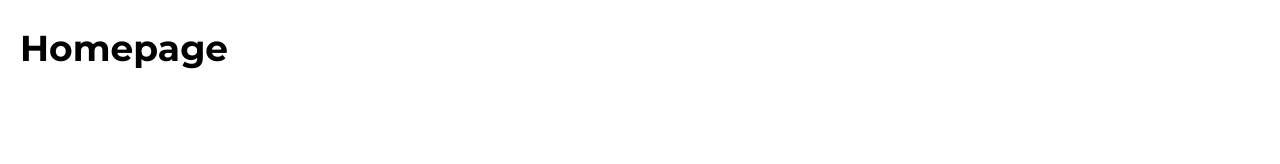
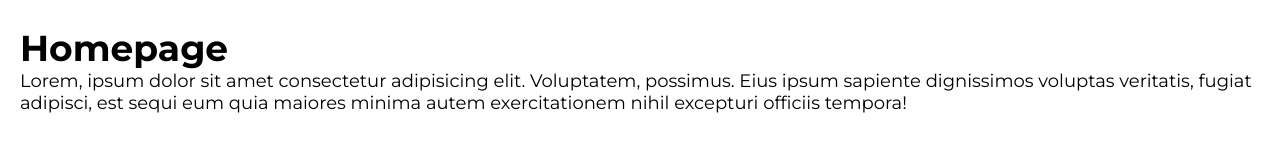
Before and after one commit to nrundstadler/OCR-P11-kasa, a React (Vite) app: page / in a window 1280 px wide. Shown: the part 137-301 px from the top of the page. Built offline with nearby package versions, Linux system fonts and the light colour scheme.

Commit message:
Set up React Router and added links in the header

```diff
--- a/package.json
+++ b/package.json
@@ -11,7 +11,8 @@
   },
   "dependencies": {
     "react": "^19.0.0",
-    "react-dom": "^19.0.0"
+    "react-dom": "^19.0.0",
+    "react-router-dom": "^7.2.0"
   },
   "devDependencies": {
     "@eslint/js": "^9.21.0",
--- a/src/App.jsx
+++ b/src/App.jsx
@@ -1,17 +1,15 @@
+import { Outlet } from "react-router-dom";
+
 import styles from "./App.module.scss";
 import Header from "./components/Header/Header";
 import Footer from "./components/Footer/Footer";
-import Homepage from "./pages/Homepage/Homepage";
-import Apartment from "./pages/Apartment/Apartment";
-import About from "./pages/about/About";
-import Error404 from "./pages/Error404/Error404";
 
 function App() {
   return (
     <div className={`${styles.appContainer}`}>
       <Header />
       <main className="flex-fill container">
-        <Homepage />
+        <Outlet />
       </main>
       <Footer />
     </div>
--- a/src/components/Header/Header.jsx
+++ b/src/components/Header/Header.jsx
@@ -1,5 +1,6 @@
 import styles from "./Header.module.scss";
 import logo from "../../assets/images/logo.svg";
+import { NavLink } from "react-router-dom";
 
 function Header() {
   return (
@@ -10,12 +11,10 @@ function Header() {
       <nav className={styles.navbar}>
         <ul className="d-flex flex-row">
           <li>
-            <a href="#" className="active">
-              Accueil
-            </a>
+            <NavLink to="/">Accueil</NavLink>
           </li>
           <li>
-            <a href="#">A Propos</a>
+            <NavLink to="/about">A Propos</NavLink>
           </li>
         </ul>
       </nav>
--- a/src/main.jsx
+++ b/src/main.jsx
@@ -1,10 +1,11 @@
 import { StrictMode } from "react";
 import { createRoot } from "react-dom/client";
 import "./assets/styles/index.scss";
-import App from "./App.jsx";
+import { RouterProvider } from "react-router-dom";
+import { router } from "./router";
 
 createRoot(document.getElementById("root")).render(
   <StrictMode>
-    <App />
+    <RouterProvider router={router} />
   </StrictMode>
 );
--- a/src/pages/Error404/Error404.jsx
+++ /dev/null
@@ -1,7 +0,0 @@
-import styles from "./Error404.module.scss";
-
-function Error404() {
-  return <h1>404</h1>;
-}
-
-export default Error404;
--- a/src/pages/Homepage/Homepage.jsx
+++ b/src/pages/Homepage/Homepage.jsx
@@ -1,7 +1,16 @@
 import styles from "./Homepage.module.scss";
 
 function Homepage() {
-  return <h1>Homepage</h1>;
+  return (
+    <>
+      <h1>Homepage</h1>
+      <p>
+        Lorem, ipsum dolor sit amet consectetur adipisicing elit. Voluptatem, possimus. Eius ipsum sapiente dignissimos
+        voluptas veritatis, fugiat adipisci, est sequi eum quia maiores minima autem exercitationem nihil excepturi
+        officiis tempora!
+      </p>
+    </>
+  );
 }
 
 export default Homepage;
--- /dev/null
+++ b/src/pages/NotFound/NotFound.jsx
@@ -0,0 +1,7 @@
+import styles from "./NotFound.module.scss";
+
+function NotFound() {
+  return <h1>404</h1>;
+}
+
+export default NotFound;
--- /dev/null
+++ b/src/router.jsx
@@ -0,0 +1,32 @@
+import { createBrowserRouter } from "react-router-dom";
+
+import App from "./App";
+import Homepage from "./pages/Homepage/Homepage";
+import About from "./pages/About/About";
+import Apartment from "./pages/Apartment/Apartment";
+import NotFound from "./pages/NotFound/NotFound";
+
+export const router = createBrowserRouter([
+  {
+    path: "/",
+    element: <App />,
+    children: [
+      {
+        path: "/",
+        element: <Homepage />,
+      },
+      {
+        path: "/apartment",
+        element: <Apartment />,
+      },
+      {
+        path: "/about",
+        element: <About />,
+      },
+      {
+        path: "*", // Catch-all
+        element: <NotFound />, // Display the 404 page for unmatched routes
+      },
+    ],
+  },
+]);
```
Also changed, not shown: src/pages/NotFound/NotFound.module.scss (added), 1 other file (tests, documents, lock files or other folders).
